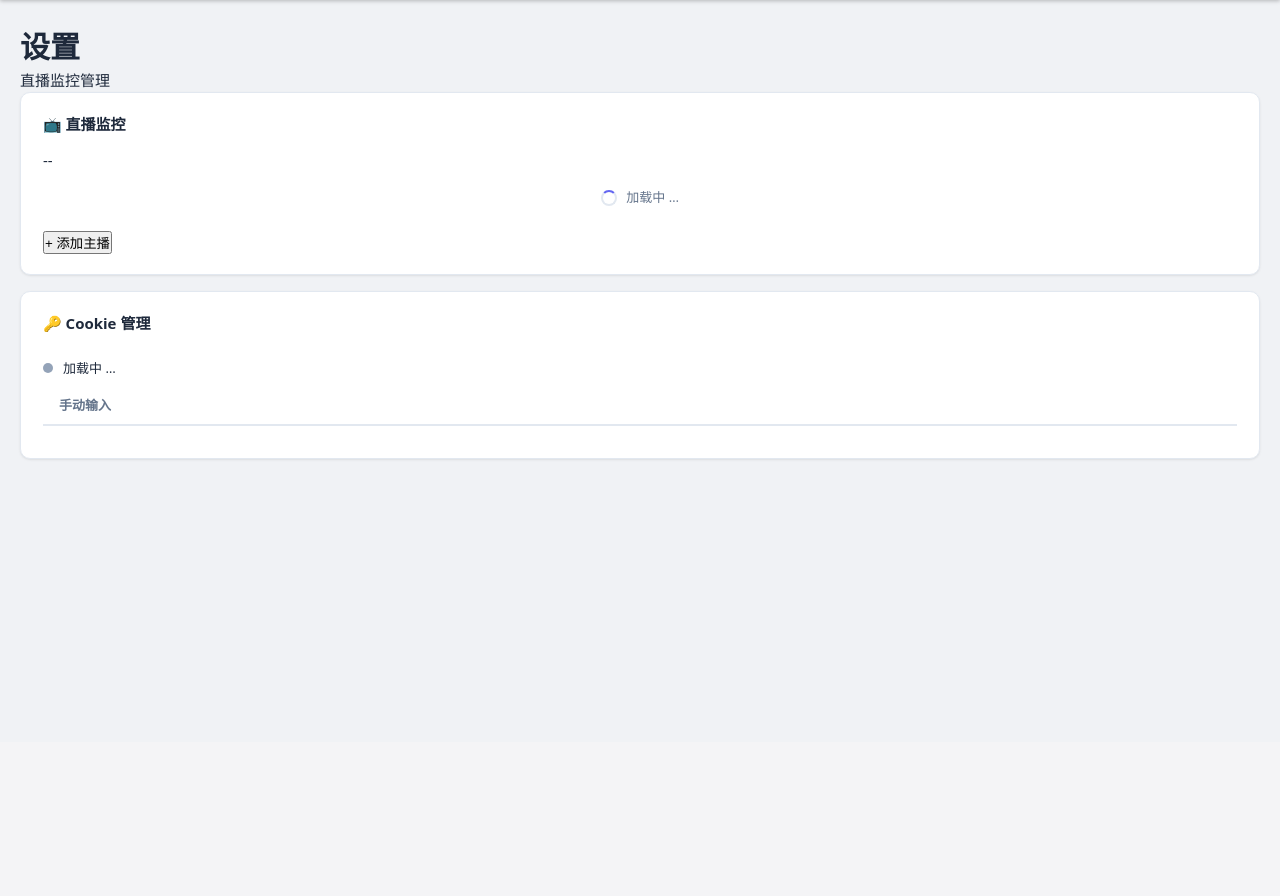
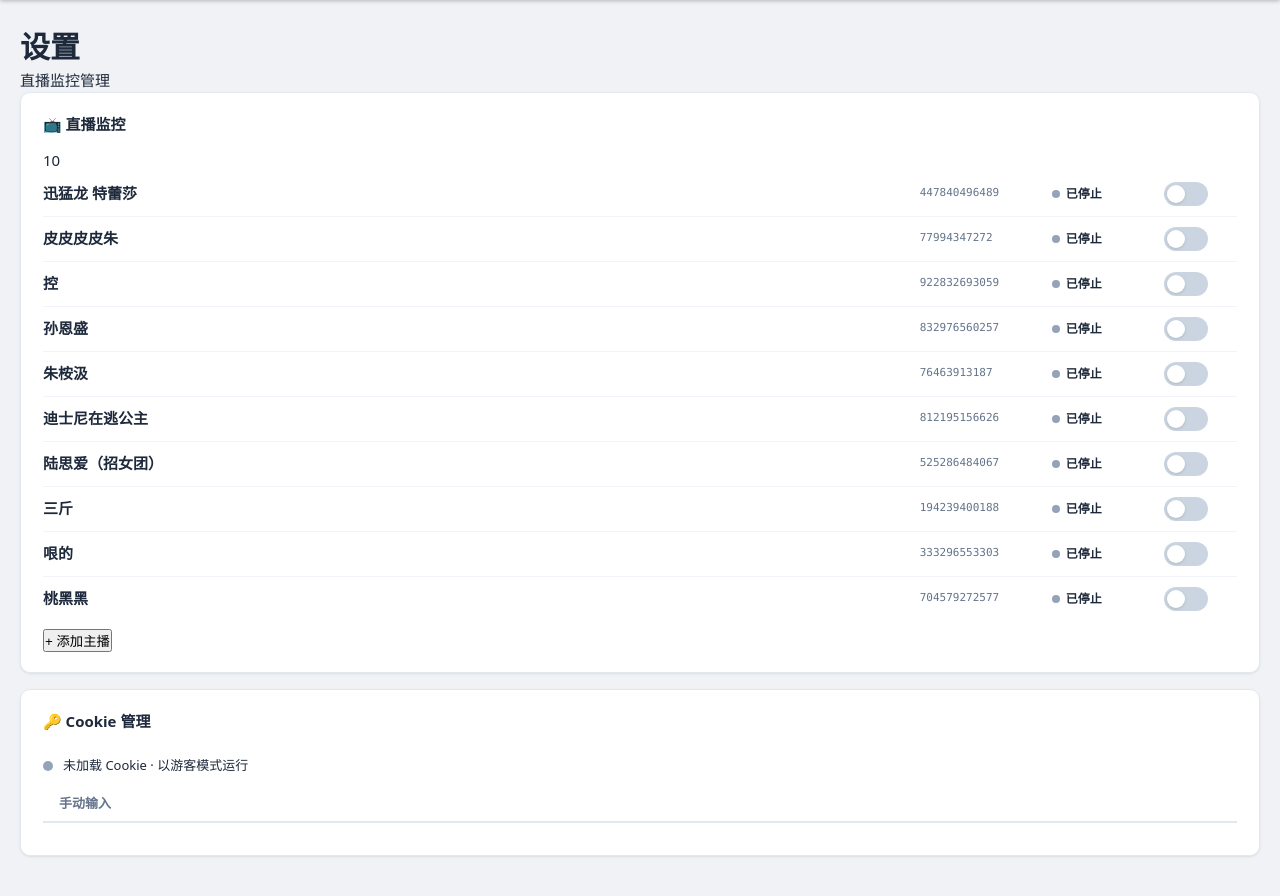
Before and after one commit to opedium/Barra, a Flask app: page /settings in a window 1280 px wide. Shown: the part 58-954 px from the top of the page. Before the commit the page ends 518 px from the top, so only its background shows below. Run offline with Flask 3, Linux system fonts and the light colour scheme; the visitor is signed in with stand-in values (Sample User, id 1); data comes from the database, SQL or seed files in the repository.

Commit message:
fix: restore missing refreshCookieStatus functions so settings page loads instead of stuck at "加载中 …"

```diff
--- a/templates/settings.html
+++ b/templates/settings.html
@@ -189,27 +189,6 @@
 
 .cookie-panel { display: none; }
 .cookie-panel.active { display: block; }
-
-    text-align: center;
-    padding: 12px 0;
-}
-    display: inline-block;
-    border: 1px solid var(--border);
-    border-radius: var(--radius-sm);
-    max-width: 260px;
-    height: auto;
-    background: #fff;
-    padding: 8px;
-}
-    margin-top: 8px;
-    font-size: 13px;
-    color: var(--text-muted);
-}
-    display: flex;
-    gap: 8px;
-    justify-content: center;
-    margin-top: 10px;
-}
 
 .cookie-textarea {
     width: 100%;
@@ -484,6 +463,50 @@ function escHtml(s) {
     return d.innerHTML;
 }
 
+/* ── Cookie Status ── */
+
+function cookieDotClass(status) {
+    if (status === 'active') return 'green';
+    if (status === 'expiring_soon') return 'amber';
+    if (status === 'expired') return 'red';
+    return 'gray';
+}
+
+function cookieStatusText(status, info) {
+    if (status === 'active') return '状态正常 · 有效期至 ' + (info.expire_date || '--');
+    if (status === 'expiring_soon') return '即将过期 · 有效期至 ' + (info.expire_date || '--') + ' · 请尽快更新';
+    if (status === 'expired') return 'Cookie 已过期，请重新登录';
+    return '未加载 Cookie · 以游客模式运行';
+}
+
+function refreshCookieStatus() {
+    fetch('/api/cookie-status')
+        .then(function(r) { return r.json(); })
+        .then(function(info) {
+            var dot = document.getElementById('cookie-dot');
+            var text = document.getElementById('cookie-status-text');
+            var meta = document.getElementById('cookie-meta-text');
+            dot.className = 'cookie-status-dot ' + cookieDotClass(info.status);
+            var statusMsg = cookieStatusText(info.status, info);
+            if (info.nickname) {
+                statusMsg = statusMsg + ' · 已登录「' + info.nickname + '」';
+            }
+            text.textContent = statusMsg;
+            if (info.has_cookie) {
+                meta.textContent = '已加载 ' + info.cookie_count + ' 项 cookie' +
+                    (info.days_remaining >= 0 ? ' · 剩余 ' + info.days_remaining + ' 天' : '');
+            } else {
+                meta.textContent = '';
+            }
+        })
+        .catch(function() {
+            var dot = document.getElementById('cookie-dot');
+            var text = document.getElementById('cookie-status-text');
+            if (dot) dot.className = 'cookie-status-dot gray';
+            if (text) text.textContent = 'Cookie 状态查询失败';
+        });
+}
+
 /* ── Cookie Management ── */
 
 function manualSaveCookie() {
```
